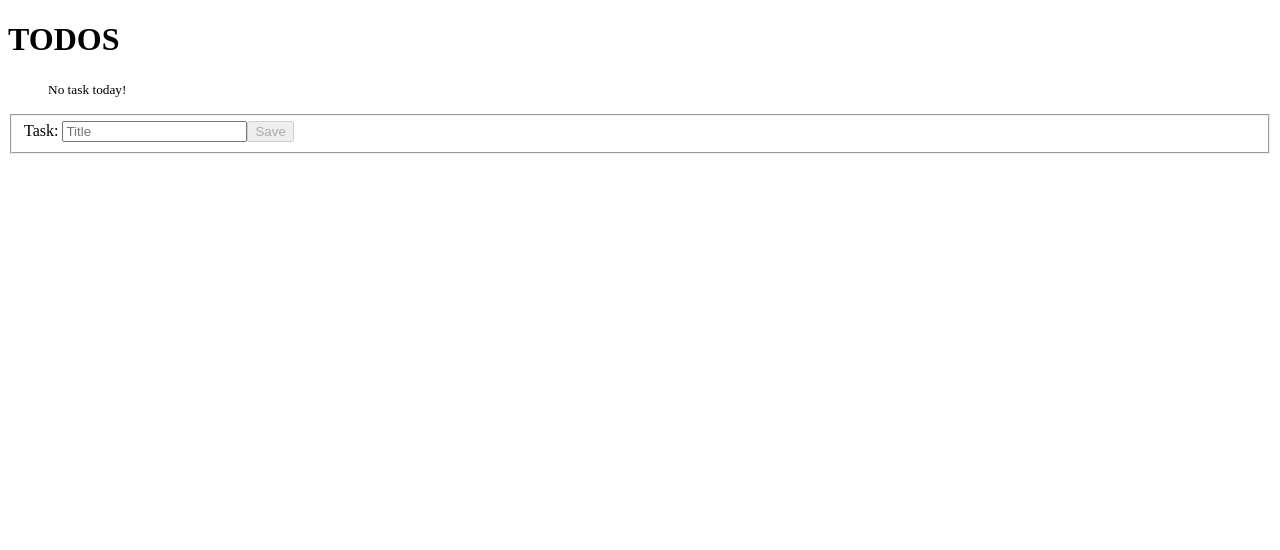
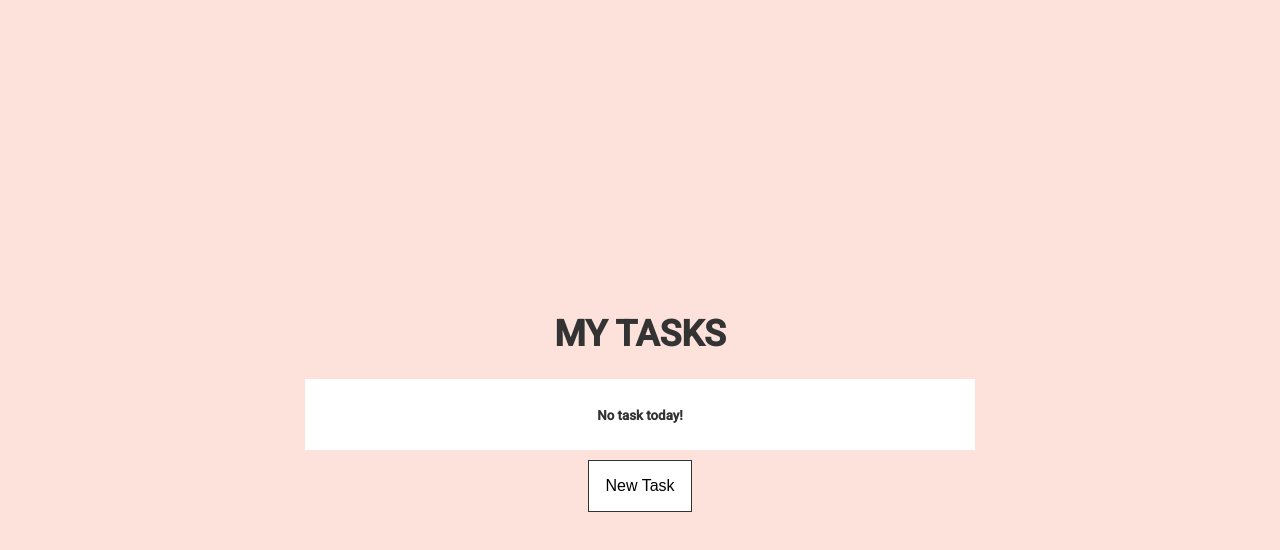
Before and after one commit to pmarcosfelipe/angular-todo, an Angular app: page / in a window 1280 px wide. Shown: the top 550 px of the page. Built offline with nearby package versions, Linux system fonts and the light colour scheme.

Commit message:
add stylings

```diff
--- a/src/app/app.component.html
+++ b/src/app/app.component.html
@@ -1,27 +1,31 @@
 <h1>{{ title }}</h1>
-<ul>
-  <p *ngIf="todos.length === 0"><small>No task today!</small></p>
-  <li *ngFor="let todo of todos">
-    {{ todo.id }} {{ todo.description }}
-    <button *ngIf="!todo.done" (click)="markAsDone(todo)">Done</button>
-    <button *ngIf="todo.done" (click)="markAsUndone(todo)">Redo</button>
-    <button (click)="remove(todo)">Remove</button>
-  </li>
-</ul>
 
-<form [formGroup]="form">
+<form [formGroup]="form" *ngIf="mode == 'add'">
   <fieldset>
-    <label>Task: </label>
-    <input
-      type="text"
-      placeholder="Title"
-      maxlength="60"
-      formControlName="title"
-    />
+    <label>Add your task title below: </label>
+    <input type="text" maxlength="60" formControlName="title" />
     <small
+      class="error"
       *ngIf="form.controls['title'].invalid && !form.controls['title'].pristine"
       >This field should have 3 and 60 characters</small
     >
     <button [disabled]="form.invalid" (click)="add()">Save</button>
   </fieldset>
 </form>
+
+<ul>
+  <p *ngIf="todos.length === 0"><small>No task today!</small></p>
+  <li *ngFor="let todo of todos">
+    <div>{{ todo.id }} {{ todo.description }}</div>
+    <div class="buttons">
+      <button class="done" *ngIf="!todo.done" (click)="markAsDone(todo)">
+        Done
+      </button>
+      <button *ngIf="todo.done" (click)="markAsUndone(todo)">Redo</button>
+      <button class="remove" (click)="remove(todo)">Remove</button>
+    </div>
+  </li>
+</ul>
+
+<button *ngIf="mode == 'list'" (click)="changeMode('add')">New Task</button>
+<button *ngIf="mode == 'add'" (click)="changeMode('list')">Cancel</button>
--- a/src/app/app.component.ts
+++ b/src/app/app.component.ts
@@ -8,8 +8,9 @@ import { Todo } from 'src/models/todo.model';
   styleUrls: ['./app.component.css'],
 })
 export class AppComponent {
+  public mode: string = 'list';
   public todos: Todo[] = [];
-  public title: String = 'TODOS';
+  public title: String = 'MY TASKS';
   public form: FormGroup;
 
   constructor(private formBuilder: FormBuilder) {
@@ -70,4 +71,12 @@ export class AppComponent {
     const data = localStorage.getItem('todos');
     if (data) this.todos = JSON.parse(data);
   }
+
+  changeMode(mode: string) {
+    this.mode = mode;
+
+    if (this.mode === 'list') {
+      this.clear();
+    }
+  }
 }
--- a/src/index.html
+++ b/src/index.html
@@ -1,13 +1,23 @@
-<!doctype html>
+<!DOCTYPE html>
 <html lang="en">
-<head>
-  <meta charset="utf-8">
-  <title>AngularTodo</title>
-  <base href="/">
-  <meta name="viewport" content="width=device-width, initial-scale=1">
-  <link rel="icon" type="image/x-icon" href="favicon.ico">
+  <head>
+    <meta charset="utf-8" />
+    <title>Angular Todo</title>
+    <base href="/" />
+    <meta name="viewport" content="width=device-width, initial-scale=1" />
+    <link rel="icon" type="image/x-icon" href="favicon.ico" />
+
+    <link rel="preconnect" href="https://fonts.googleapis.com" />
+    <link rel="preconnect" href="https://fonts.gstatic.com" crossorigin />
+    <link
+      href="https://fonts.googleapis.com/css2?family=Montserrat:wght@300;500;700;900&display=swap"
+      rel="stylesheet"
+    />
+      <link rel="preconnect" href="https://fonts.gstatic.com">
+    <link href="https://fonts.googleapis.com/css2?family=Roboto:wght@300;400;500&display=swap" rel="stylesheet">
+    <link href="https://fonts.googleapis.com/icon?family=Material+Icons" rel="stylesheet">
 </head>
-<body>
-  <app-root></app-root>
-</body>
+  <body>
+    <app-root></app-root>
+  </body>
 </html>
--- a/src/styles.css
+++ b/src/styles.css
@@ -1 +1,141 @@
 /* You can add global styles to this file, and also import other style files */
+/* color: #fce2db; */
+/* color: #ff8fb1; */
+/* color: #b270a2; */
+/* color: #7a4495; */
+/* color: #431b56; */
+
+body {
+  height: 100vh;
+  display: flex;
+  align-items: center;
+  justify-content: center;
+  font-family: "Montserrat", sans-serif;
+
+  font-weight: 900;
+  text-align: center;
+  background: #fce2db;
+  color: #333;
+}
+
+h1 {
+  font-weight: 900;
+  font-size: 36px;
+}
+
+ul {
+  text-align: left;
+  margin: 10px;
+  padding: 10px;
+  list-style: none;
+  background: #fff;
+  width: 650px;
+}
+
+ul > p {
+  text-align: center;
+}
+
+li {
+  padding: 1rem;
+  font-size: 1em;
+  border-bottom: 1px solid rgba(0, 0, 0, 0.2);
+
+  display: flex;
+  align-items: center;
+  justify-content: space-between;
+  flex-direction: row;
+  column-gap: 1rem;
+}
+
+li:last-child {
+  border: none;
+}
+
+.buttons {
+  display: flex;
+  column-gap: 1rem;
+}
+
+button {
+  cursor: pointer;
+  font-size: 1rem;
+  padding: 1rem;
+  background-color: #fff;
+  border: 1px solid #333;
+}
+
+button:hover {
+  background-color: #333;
+  color: #fff;
+  transition: background-color 0.2s;
+}
+
+button:disabled {
+  color: #7c7a7a;
+  cursor: not-allowed;
+  background-color: #e9e9e9;
+  border: 1px solid #e9e9e9;
+}
+
+button.remove {
+  color: #fff;
+  background-color: #f05454;
+  border: 1px solid #f05454;
+}
+
+button.remove:hover {
+  background-color: #d34b4b;
+  border: 1px solid #d34b4b;
+}
+
+button.done {
+  color: #fff;
+  background-color: #069a8e;
+  border: 1px solid #069a8e;
+}
+
+button.done:hover {
+  background-color: #007676;
+  border: 1px solid #007676;
+}
+
+form {
+  margin: 10px;
+  padding: 1rem;
+  background: #fff;
+}
+
+form > fieldset {
+  row-gap: 1rem;
+  border: none;
+  margin: 0;
+  padding: 0;
+  display: flex;
+  flex-direction: column;
+}
+
+form > label {
+  margin-bottom: 1rem;
+}
+
+form > fieldset > input {
+  padding: 1rem;
+  font-size: 1rem;
+}
+
+form > fieldset > .error {
+  background-color: #f05454;
+  color: #fff;
+  font-weight: bold;
+  padding: 0.5rem;
+}
+
+html,
+body {
+  height: 100%;
+}
+body {
+  margin: 0;
+  font-family: Roboto, "Helvetica Neue", sans-serif;
+}
```
Also changed, not shown: 1 other file (tests, documents, lock files or other folders).
